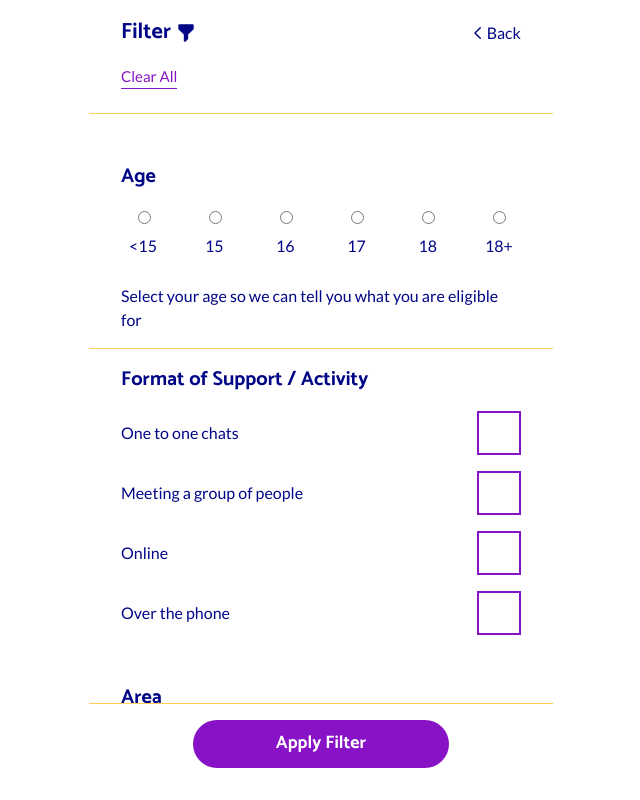
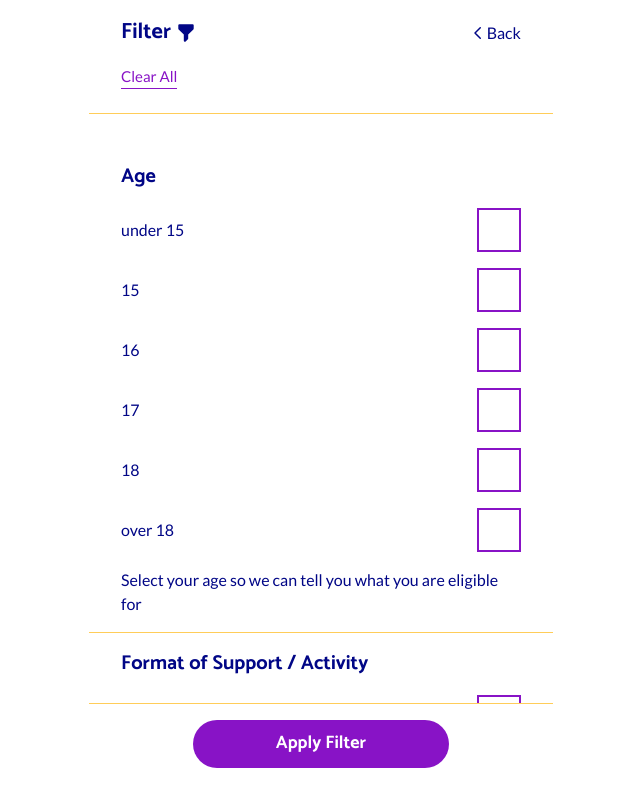
Before and after one commit to neontribe/my-best-life, a Next.js app: page /filter in a window 1280 px wide. Shown: the top 800 px of the page, without its empty margins (319-959 px from the left). Built offline with nearby package versions, Linux system fonts and the light colour scheme.

Commit message:
feat: style radios

```diff
--- a/pages/filter.tsx
+++ b/pages/filter.tsx
@@ -109,6 +109,10 @@ const CheckboxGroup = styled.div`
   margin: 1rem 0;
 `
 
+const RadioGroup = styled.div`
+  margin: 1rem 0;
+`
+
 const Footer = styled.div`
   padding: 1rem;
   background-color: #ffffff;
@@ -118,12 +122,6 @@ const Footer = styled.div`
   max-width: 50ch;
   margin: auto;
   border-top: 1px solid ${(props) => props.theme.colours.yellow};
-`
-
-const HorizontalGroup = styled.div`
-  margin: 1rem 0;
-  display: flex;
-  justify-content: space-between;
 `
 
 const ButtonLink = styled(ButtonBase)`
@@ -190,7 +188,7 @@ export const FilterPage: NextPage = () => {
       <FilterSection borderBottom>
         <fieldset>
           <legend>Age</legend>
-          <HorizontalGroup>
+          <RadioGroup>
             {allAges.map((item) => {
               return (
                 <RadioButton
@@ -202,7 +200,7 @@ export const FilterPage: NextPage = () => {
                 />
               )
             })}
-          </HorizontalGroup>
+          </RadioGroup>
           <p>Select your age so we can tell you what you are eligible for</p>
         </fieldset>
       </FilterSection>
--- a/src/Components/RadioButton.tsx
+++ b/src/Components/RadioButton.tsx
@@ -7,20 +7,47 @@ interface RadioButtonProps {
   onChange: any
 }
 
-const RadioButtonItem = styled.li`
+const RadioButtonItem = styled.li<{ checked: boolean }>`
   list-style: none;
   margin-bottom: 1rem;
   height: 44px;
 
   label {
     display: flex;
-    flex-direction: column-reverse;
     align-items: center;
     width: 100%;
     display: flex;
     justify-content: space-between;
+    width: 100%;
+  }
+
+  input {
+    position: absolute;
+    width: 1px;
+    height: 1px;
+    padding: 0;
+    margin: -1px;
+    overflow: hidden;
+    clip: rect(0, 0, 0, 0);
+    white-space: nowrap; /* added line */
+    border: 0;
+  }
+
+  span {
+    align-self: flex-start;
+    flex-shrink: 0;
+    height: 44px;
     width: 44px;
-    height: 50px;
+    border: 2px solid ${(props) => props.theme.colours.purple};
+
+    ${(props) =>
+      props.checked
+        ? `background: ${props.theme.colours.purple}`
+        : `background: ${props.theme.colours.white}`}
+  }
+
+  svg {
+    color: ${(props) => props.theme.colours.white};
   }
 `
 
@@ -31,7 +58,7 @@ export const RadioButton = ({
   onChange,
 }: RadioButtonProps): JSX.Element => {
   return (
-    <RadioButtonItem>
+    <RadioButtonItem checked={checked}>
       <label>
         {label}
         <input
@@ -40,6 +67,21 @@ export const RadioButton = ({
           name={name}
           onChange={() => onChange(label)}
         ></input>
+        <span>
+          <svg
+            xmlns="http://www.w3.org/2000/svg"
+            fill="none"
+            viewBox="0 0 24 24"
+            stroke="currentColor"
+          >
+            <path
+              strokeLinecap="round"
+              strokeLinejoin="round"
+              strokeWidth="2"
+              d="M5 13l4 4L19 7"
+            />
+          </svg>
+        </span>
       </label>
     </RadioButtonItem>
   )
--- a/src/context/FilterContext.tsx
+++ b/src/context/FilterContext.tsx
@@ -22,7 +22,7 @@ const defaultValueShape = {
   clearAll: () => undefined,
 }
 
-export const allAges = ['<15', '15', '16', '17', '18', '18+']
+export const allAges = ['under 15', '15', '16', '17', '18', 'over 18']
 
 export const allFormats = [
   'One to one chats',
```
